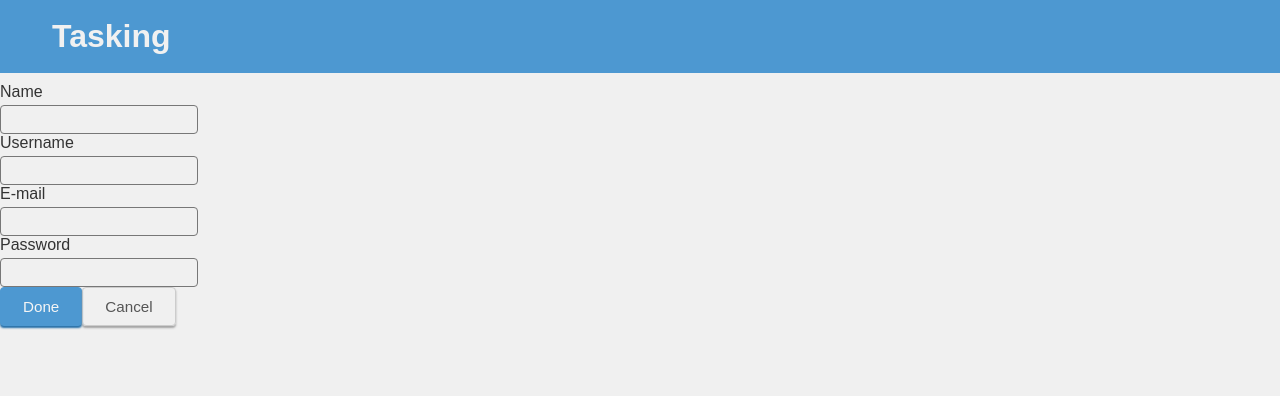
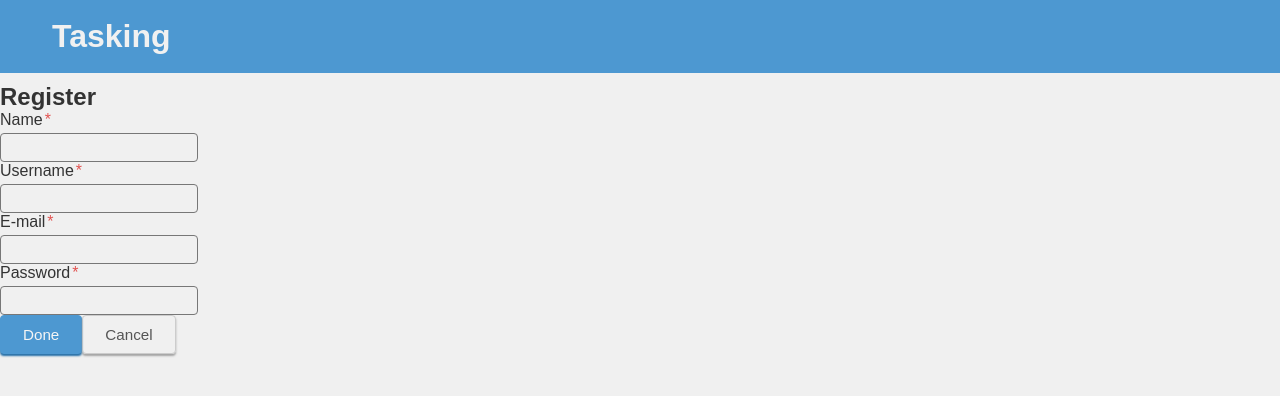
Before and after one commit to Gabriel-JM/tasking, a React (Create React App) app in the folder web/: page /register in a window 1280 px wide. Shown: the top 396 px of the page. Built offline with nearby package versions, Linux system fonts and the light colour scheme.

Commit message:
Adding the register form and basic form validation

```diff
--- /dev/null
+++ b/web/src/pages/Register/form-validation.ts
@@ -0,0 +1,10 @@
+import * as Yup from 'yup'
+
+const schema = Yup.object().shape({
+  name: Yup.string().required(),
+  username: Yup.string().trim().required(),
+  email: Yup.string().email().required(),
+  password: Yup.string().required()
+})
+
+export { schema }
--- a/web/src/pages/Register/index.tsx
+++ b/web/src/pages/Register/index.tsx
@@ -1,15 +1,61 @@
+import { yupResolver } from '@hookform/resolvers/yup'
 import React from 'react'
+import { useForm } from 'react-hook-form'
 import { Link } from 'react-router-dom'
 import InputField from '../../components/Forms/InputField'
+import { getInputFieldError } from '../../utils'
+import { schema } from './form-validation'
+
+interface RegisterData {
+  name: string
+  username: string
+  email: string
+  password: string
+}
 
 function Register() {
+  const { register, errors, handleSubmit } = useForm<RegisterData>({
+    resolver: yupResolver(schema)
+  })
+
+  async function onFormSubmit(data: RegisterData) {
+    console.log(data)
+  }
+
   return (
     <section className="register-container">
-      <form>
-        <InputField label="Name" />
-        <InputField label="Username" />
-        <InputField label="E-mail" />
-        <InputField label="Password" />
+      <h2>Register</h2>
+
+      <form onSubmit={handleSubmit(onFormSubmit)}>
+        <InputField
+          required
+          label="Name"
+          name="name"
+          ref={register({ required: true })}
+          errors={getInputFieldError(errors.name)}
+        />
+        <InputField
+          required
+          label="Username"
+          name="username"
+          ref={register({ required: true })}
+          errors={getInputFieldError(errors.username)}
+        />
+        <InputField
+          required
+          label="E-mail"
+          name="email"
+          ref={register({ required: true })}
+          errors={getInputFieldError(errors.email)}
+        />
+        <InputField
+          type="password"
+          required
+          label="Password"
+          name="password"
+          ref={register({ required: true })}
+          errors={getInputFieldError(errors.password)}
+        />
 
         <button className="btn primary">Done</button>
         <Link to="/">
```
